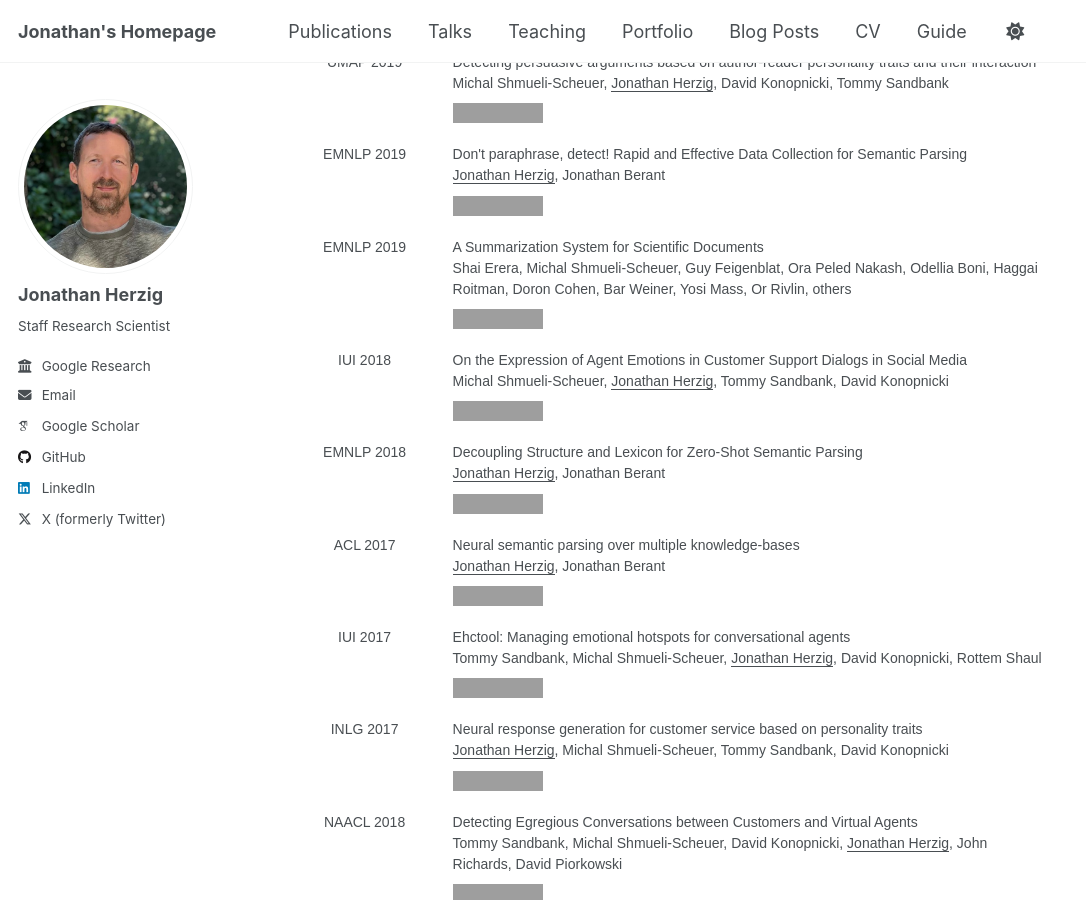
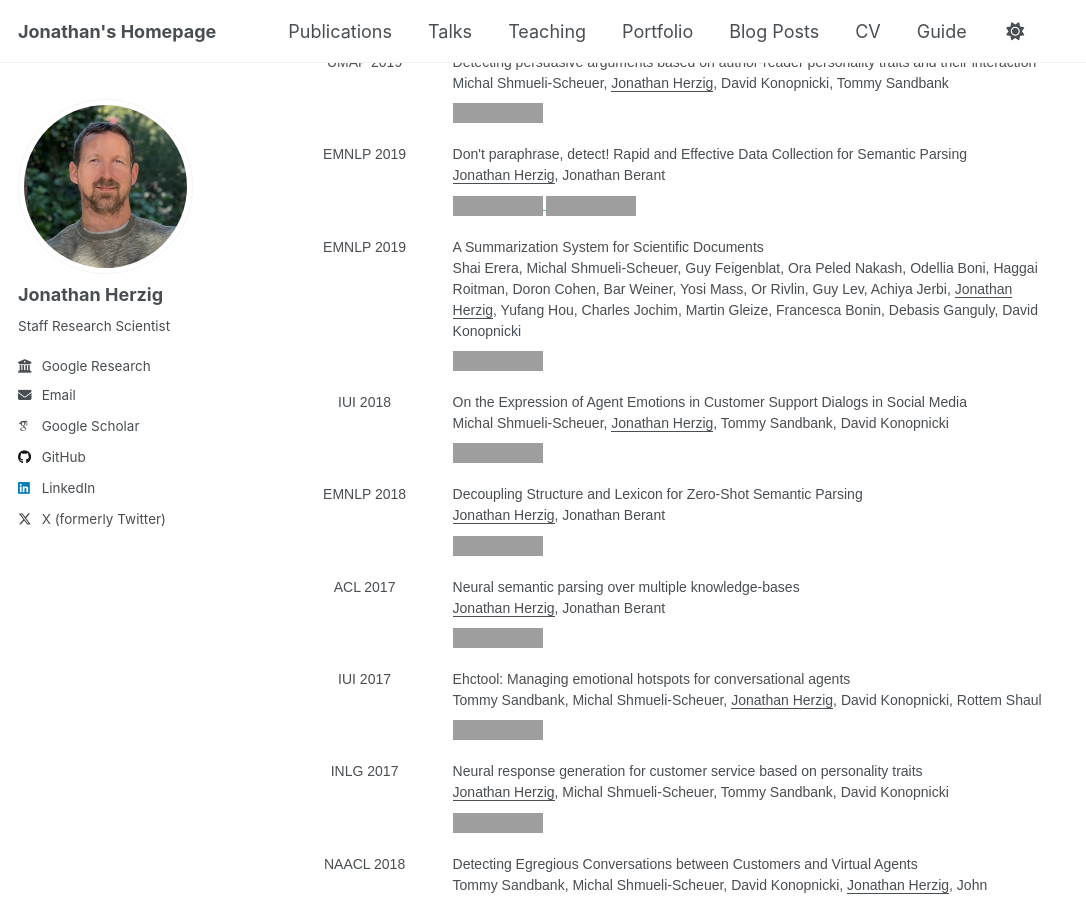
Before and after one commit to jonathanherzig/new-homepage, a Jekyll site: the page built from _pages/about.md, in a window 1280 px wide and 900 px high, scrolled down 3888 px. Shown: the whole window, without its empty margins (0-1086 px from the left). Built offline with Jekyll 4.4.1, drawn with Linux system fonts in a browser that asks for light colours; some web fonts are replaced; a script that is not in the unit is left out; grey boxes are pictures that could not be loaded.

Commit message:
Update publications.yml

```diff
--- a/_data/publications.yml
+++ b/_data/publications.yml
@@ -170,6 +170,8 @@
 - venue: "NAACL 2019"
   title: "Value-based Search in Execution Space for Mapping Instructions to Programs"
   authors: "Dor Muhlgay, <u>Jonathan Herzig</u>, Jonathan Berant"
+  pdf: "https://arxiv.org/pdf/1811.01090"
+  github: "http://gitlab.com/tau-nlp/vbsix-lang2program"
 
 - venue: "ACL 2019"
   title: "TalkSumm: A Dataset and Scalable Annotation Method for Scientific Paper Summarization Based on Conference Talks"
@@ -185,14 +187,18 @@
 - venue: "UMAP 2019"
   title: "Detecting persuasive arguments based on author-reader personality traits and their interaction"
   authors: "Michal Shmueli-Scheuer, <u>Jonathan Herzig</u>, David Konopnicki, Tommy Sandbank"
+  pdf: "https://dl.acm.org/doi/abs/10.1145/3320435.3320467"
 
 - venue: "EMNLP 2019"
   title: "Don't paraphrase, detect! Rapid and Effective Data Collection for Semantic Parsing"
   authors: "<u>Jonathan Herzig</u>, Jonathan Berant"
+  pdf: "https://arxiv.org/pdf/1908.09940"
+  github: "https://github.com/jonathanherzig/semantic-parsing-annotation"
 
 - venue: "EMNLP 2019"
   title: "A Summarization System for Scientific Documents"
-  authors: "Shai Erera, Michal Shmueli-Scheuer, Guy Feigenblat, Ora Peled Nakash, Odellia Boni, Haggai Roitman, Doron Cohen, Bar Weiner, Yosi Mass, Or Rivlin, others"
+  authors: "Shai Erera, Michal Shmueli-Scheuer, Guy Feigenblat, Ora Peled Nakash, Odellia Boni, Haggai Roitman, Doron Cohen, Bar Weiner, Yosi Mass, Or Rivlin, Guy Lev, Achiya Jerbi, <u>Jonathan Herzig</u>, Yufang Hou, Charles Jochim, Martin Gleize, Francesca Bonin, Debasis Ganguly, David Konopnicki"
+  pdf: "https://arxiv.org/pdf/1908.11152"
 
 - venue: "IUI 2018"
   title: "On the Expression of Agent Emotions in Customer Support Dialogs in Social Media"
```
